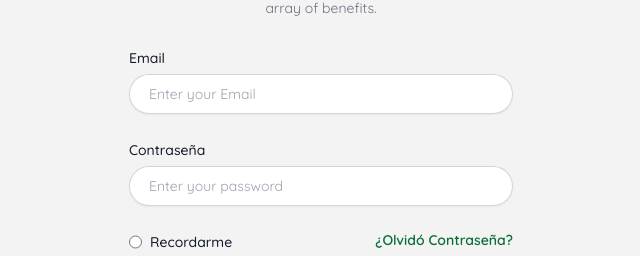
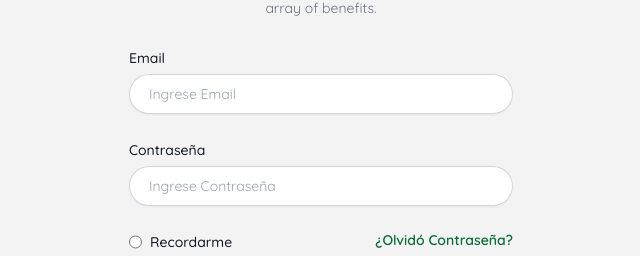
Before and after one commit to AbelSpecs/VeetalyBrand, a Next.js app: page / in a window 1280 px wide. Shown: the part 266-522 px from the top of the page, without its empty margins (319-959 px from the left). Built offline with nearby package versions, Linux system fonts and the light colour scheme.

Commit message:
minor changes

```diff
--- a/src/components/ui/loginform/loginform.tsx
+++ b/src/components/ui/loginform/loginform.tsx
@@ -67,7 +67,7 @@ export default function Loginform() {
                             type="email"
                             autoComplete="off"
                             required
-                            placeholder='Enter your Email'
+                            placeholder='Ingrese Email'
                             onFocus={ onFocusIn(focusKeys[0]) }
                             onBlur={ onFocusOut(focusKeys[0]) }
                             value={ email }
@@ -89,7 +89,7 @@ export default function Loginform() {
                             type="password"
                             autoComplete="off"
                             required
-                            placeholder='Enter your password'
+                            placeholder='Ingrese Contraseña'
                             onFocus={ onFocusIn(focusKeys[1]) }
                             onBlur={ onFocusOut(focusKeys[1]) }
                             value={ password }
```
